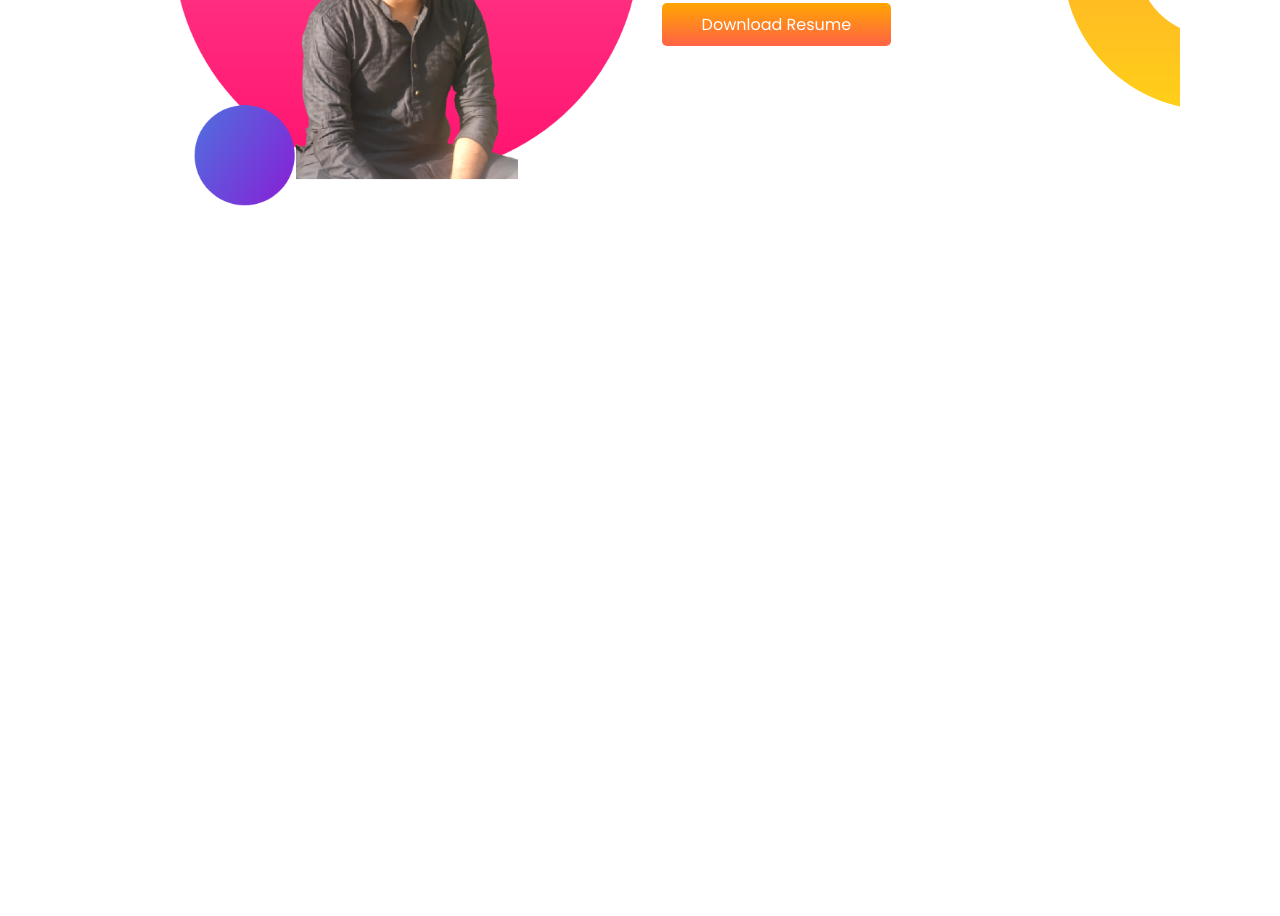
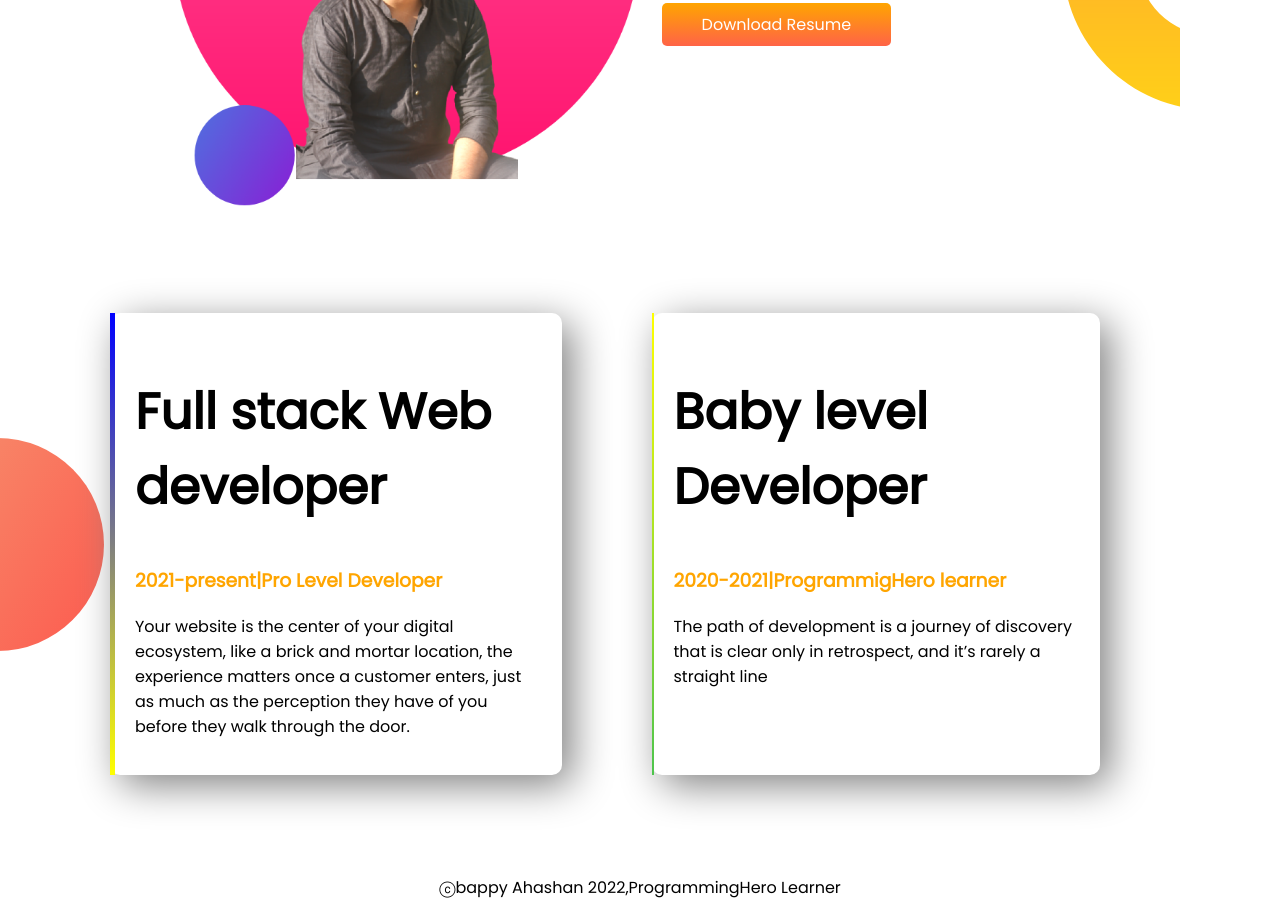
Before and after one commit to bappyahashan1810/developer-portfolio, a plain HTML site: page index.html in a window 1280 px wide. Shown: the part 1230-2146 px from the top of the page. Before the commit the page ends 1543 px from the top, so only its background shows below. Drawn offline with Linux system fonts and the light colour scheme.

Commit message:
compelete first portfolio

```diff
--- a/index.html
+++ b/index.html
@@ -13,7 +13,7 @@
 </head>
 
 <body>
-    <section class="top-banner">
+    <section class="top-banner felxible-container">
         <div class="half-width">
             <h1>WELCOME TO </h1>
             <h1><span class="color-orange">BAPPY AHASHAN</span> WORLD!</h1>
@@ -34,7 +34,7 @@
             <img src=" \images\bappy_stand.png" alt="bappy_stand">
         </div>
     </section>
-    <section class="dream-big">
+    <section class="dream-big felxible-container">
         <div class="half-width">
             <img src="\images\bappy_sit.png" alt="bappy_stand">
         </div>
@@ -47,6 +47,28 @@
         </div>
 
     </section>
+    <section class="experience">
+        <div class="felxible-container">
+            <div id="full-exp" class="experience-item">
+                <h1>Full stack Web developer</h1>
+                <h3 class="color-orange">2021-present|Pro Level Developer</h3>
+                <p>Your website is the center of your digital ecosystem, like a brick and mortar location, the
+                    experience
+                    matters once a customer enters, just as much as the perception they have of you before they walk
+                    through
+                    the door.</p>
+            </div>
+            <div id="baby-exp" class="experience-item">
+                <h1>Baby level Developer</h1>
+                <h3 class="color-orange">2020-2021|ProgrammigHero learner</h3>
+                <p>The path of development is a journey of discovery that is clear only in retrospect, and it’s rarely a
+                    straight line</p>
+            </div>
+        </div>
+    </section>
+    <footer>
+        <p>ⓒbappy Ahashan 2022,ProgrammingHero Learner</p>
+    </footer>
 
 
 </body>
--- a/style.css
+++ b/style.css
@@ -11,7 +11,7 @@ h1 {
     color: orange;
 }
 
-section {
+.felxible-container {
     display: flex;
     margin: 100px;
 }
@@ -45,3 +45,36 @@ section {
     background-repeat: no-repeat;
     background-position: right;
 }
+
+.experience-item {
+    box-shadow: 10px 10px 40px grey;
+    width: 40%;
+    margin-left: 10px;
+    margin-right: 80px;
+    padding: 20px;
+    border-radius: 10px;
+    border-left: 10px solid orange;
+}
+
+.experience {
+    background-image: url(images/exp-bg.png);
+    background-repeat: no-repeat;
+    background-position: left;
+}
+
+#baby-exp {
+    border-left: 2px solid;
+
+    border-image: linear-gradient(yellow, rgb(77, 196, 77));
+    border-image-slice: 1;
+}
+
+#full-exp {
+    border-left: 5px solid;
+    border-image: linear-gradient(blue, yellow);
+    border-image-slice: 1;
+}
+
+footer p {
+    text-align: center;
+}
```
Also changed, not shown: image/lalvai.png (deleted), image/sitting.png (deleted), image/standing.png (deleted), image/tried.png (deleted), images/jhankar.png (deleted), images/jhankar2.png (deleted), 4 other files.
